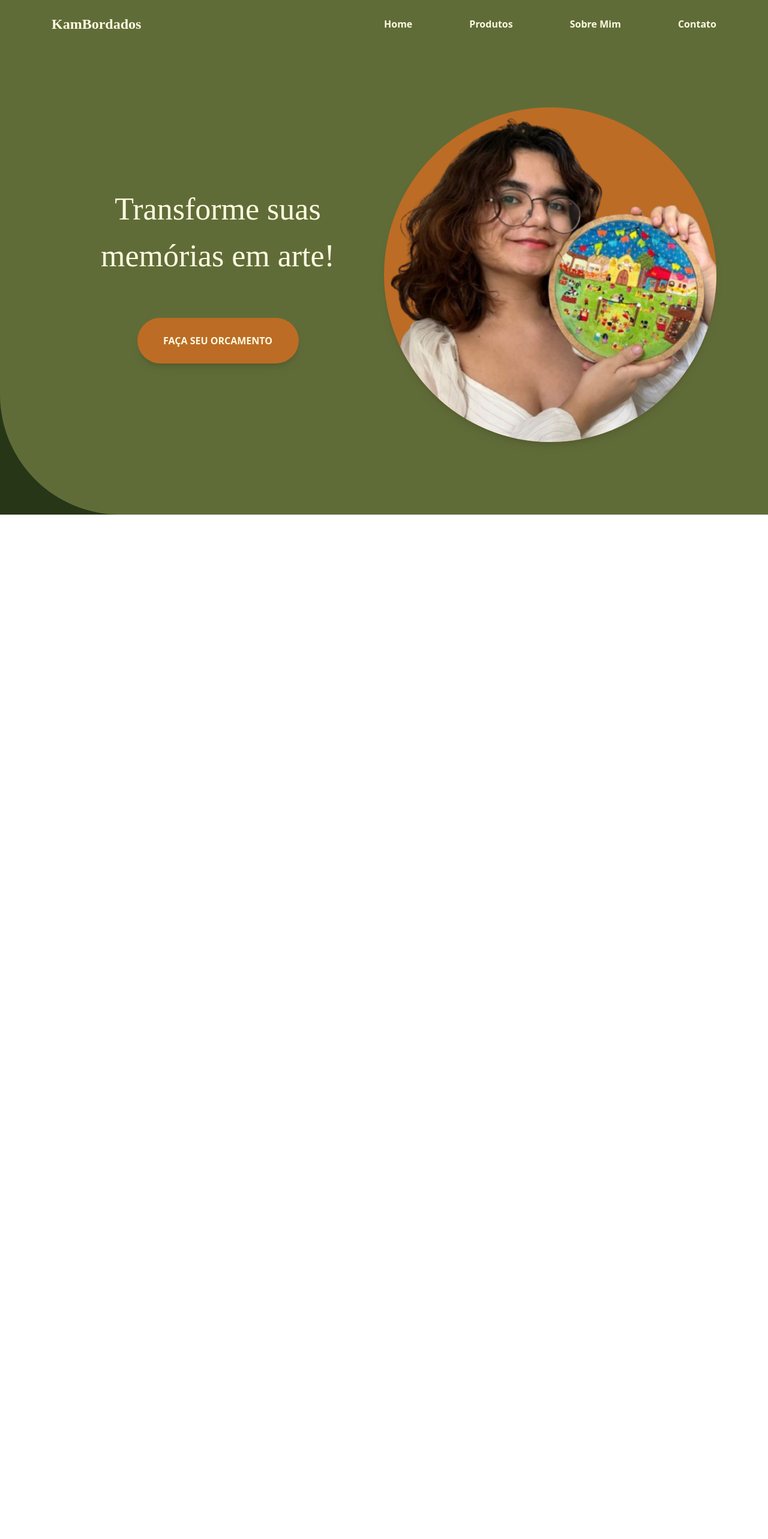
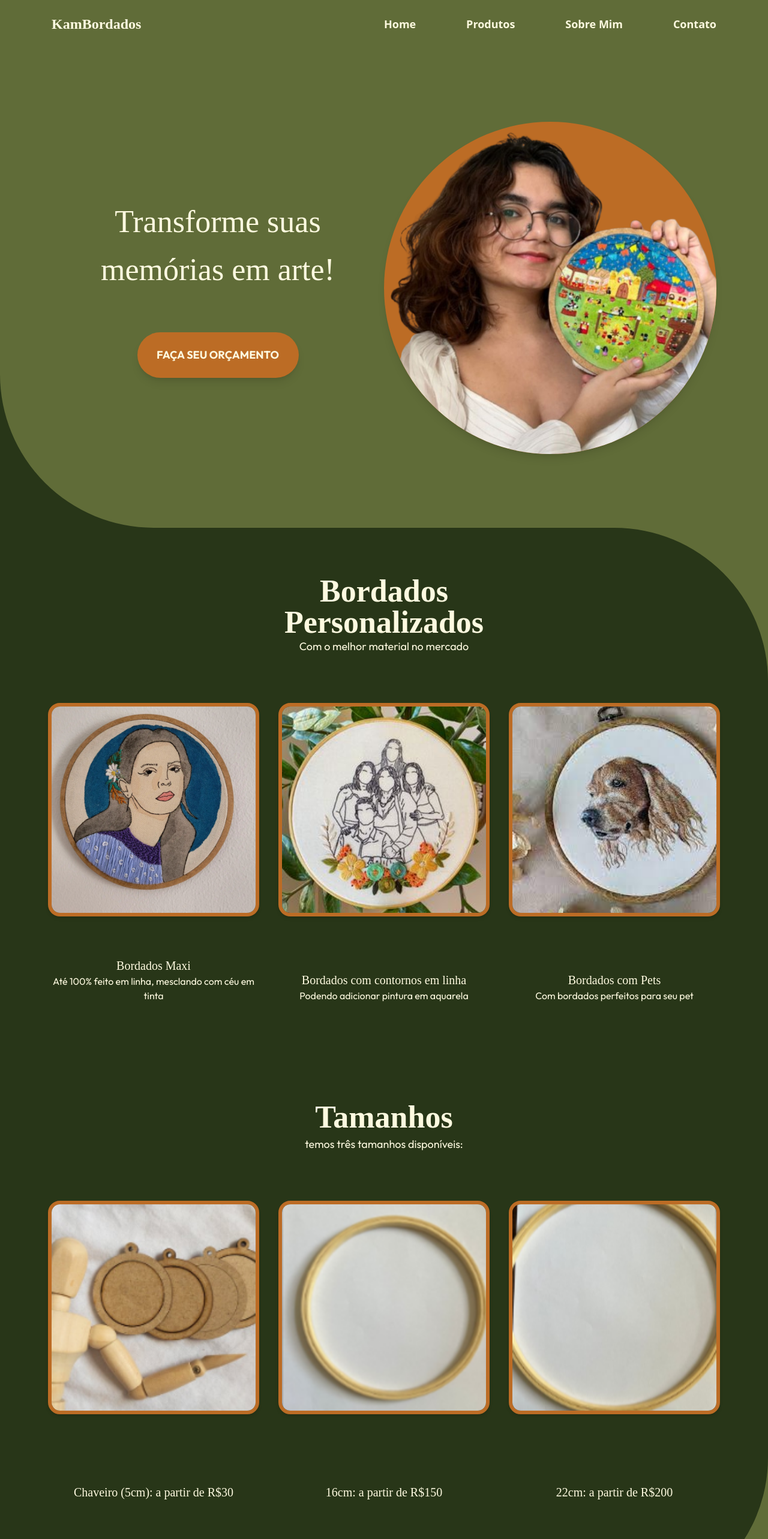
Before and after one commit to victor-feitosaa/kambordados, a React (Vite) app: page / in a window 1280 px wide. Shown: the top 2566 px of the page at 60% size. Before the commit the page ends 858 px from the top, so only its background shows below. Built offline with nearby package versions, Linux system fonts and the light colour scheme; a web font is replaced by a local one.

Commit message:
Adição de seções e melhorias na responsividade do layout

```diff
--- a/src/App.jsx
+++ b/src/App.jsx
@@ -1,14 +1,20 @@
 import React from 'react';
 import Header from './Componentes/Header';
 import HeroSec from './Componentes/HeroSec';
+import Produtos from './Componentes/Produtos';
+import Tamanhos from './Componentes/Tamanhos';
+import Sobre from './Componentes/Sobre';
 
 
 
 const App = () => {
   return (
-    <div className="App">
+    <div className="App ">
       <Header />
       <HeroSec />
+      <Produtos />
+      <Tamanhos />
+      <Sobre />
     </div>
   );
 };
--- /dev/null
+++ b/src/Componentes/Card/index.jsx
@@ -0,0 +1,22 @@
+import React from "react";
+
+export default function Card({ imageSrc, altText, title, description }) {
+  return (
+    <div className="flex flex-col items-center justify-between w-full  sm:w-[300px] md:w-[350px] lg:w-[400px] lg:h-[500px]">
+      {/* Imagem */}
+      <div className="relative w-full  lg:aspect-square">
+        <img
+          src={imageSrc}
+          alt={altText}
+          className="w-full h-[200px] lg:h-[356px] object-cover rounded-[20px] shadow-md border-[6px] border-[#bc6c25]"
+        />
+      </div>
+
+      {/* Conteúdo */}
+      <div className="mt-8 text-center">
+        <p className="text-lg lg:text-xl font-medium fonte-principal">{title}</p>
+        <p className="text-xs lg:text-base fonte-secundaria">{description}</p>
+      </div>
+    </div>
+  );
+}
--- a/src/Componentes/Header/index.jsx
+++ b/src/Componentes/Header/index.jsx
@@ -3,18 +3,18 @@ import React from 'react';
 
 export default function Header() {
     return (
-        <div className='px-[86px] pt-[22px] flex flex-row items-center bg-verde-claro bege'>
-            <div className="w-1/2 fonte-principal text-[24px] font-bold" >
+        <div className='px-[86px] py-[22px] flex flex-row items-center bg-verde-claro bege '>
+            <div className="w-full flex justify-center items-center lg:justify-start lg:w-1/2 fonte-principal text-[24px]  font-bold cursor-pointer " >
                 <p>KamBordados</p>
             </div>
 
-            <div className=' w-1/2'>
-                <ul className='flex flex-row justify-between font-semibold'>
+            <div className='lg:w-1/2'>
+                <ul className='hidden lg:visible lg:flex lg:flex-row lg:justify-between lg:font-semibold text-lg'>
 
-                    <li><a>Home</a></li>
-                    <li><a>Produtos</a></li>
-                    <li><a>Sobre Mim</a></li>
-                    <li><a>Contato</a></li>
+                    <li className='cursor-pointer'><a>Home</a></li>
+                    <li className='cursor-pointer'><a>Produtos</a></li>
+                    <li className='cursor-pointer'><a>Sobre Mim</a></li>
+                    <li className='cursor-pointer'><a>Contato</a></li>
 
                 </ul>
             </div>
--- a/src/Componentes/HeroSec/index.jsx
+++ b/src/Componentes/HeroSec/index.jsx
@@ -1,27 +1,33 @@
 import React from "react";
 
-export default function HeroSec(){
-    return(
-        <section className="h-[800px] relative">
-            <div className="h-full px-[86px] flex flex-row  bg-verde-claro bege">
-                <div className="w-1/2 flex flex-col justify-center items-center gap-[64px]">
-                    <h1 className="fonte-principal text-center text-[52px]">Transforme suas memórias em arte!</h1>
+export default function HeroSec() {
+    return (
+        <section className="h-[600px] lg:h-[800px] relative overflow-hidden">
+            <div className="h-full px-[86px] flex flex-row bg-verde-claro bege">
+
+                {/* Conteúdo principal */}
+                <div className="w-full lg:w-1/2 flex flex-col justify-center items-center gap-[64px] relative z-20">
+                    <h1 className="fonte-principal text-center text-4xl md:text-5xl lg:text-[52px] md:leading-20">Transforme suas memórias em arte!</h1>
                     <div>
-                        <button className="bg-laranja-escuro h-[76px] w-[269px] rounded-[42px] shadow-lg font-semibold">
-                            FAÇA SEU ORCAMENTO
+                        <button className="bg-laranja-escuro h-[76px] w-[200px] md:h-[76px] md:w-[269px] rounded-[42px] shadow-lg font-bold cursor-pointer fonte-secundaria text-xs lg:text-lg">
+                            FAÇA SEU ORÇAMENTO
                         </button>
                     </div>
                 </div>
 
-                <div className="w-1/2 flex justify-center items-center">
-                    <img src="src\assets\carolsemfundo.png" alt="Foto de Carol" className="bg-laranja-escuro w-[558px] h-[558px] rounded-[100%] shadow-lg relative z-20 " />
-
+                {/* Imagem (visível apenas em telas grandes) */}
+                <div className="hidden lg:w-1/2 lg:flex lg:justify-center lg:items-center lg:visible">
+                    <img
+                        src="src/assets/carolsemfundo.png"
+                        alt="Foto de Carol"
+                        className="bg-laranja-escuro w-full h-auto max-w-[558px] mx-auto rounded-[100%] shadow-lg relative z-20"
+                    />
                 </div>
 
-                <div className="absolute bottom-0 left-0 w-full h-50 bg-verde-escuro  "></div>
-
-                <div className="absolute bottom-0 left-0 w-full h-50 bg-verde-claro rounded-bl-[350px] "></div>
+                {/* Divs decorativas no canto inferior esquerdo */}
+                <div className="absolute bottom-0 left-0 w-1/2 h-64 bg-verde-escuro z-5"></div>
+                <div className="absolute bottom-0 left-0 w-1/2 h-64 bg-verde-claro rounded-bl-[350px] z-10"></div>
             </div>
         </section>
-    )
+    );
 }
--- a/src/Componentes/Produtos/index.jsx
+++ b/src/Componentes/Produtos/index.jsx
@@ -1,33 +1,45 @@
 import React from "react";
+import Card from "../Card";
 
 export default function Produtos() {
     return (
-        <section>
-            <div>
-                <h2>Bordados Personalizados</h2>
-                <p>com o melhor material no mercado</p>
+        <section className="min-h-screen px-8 md:px-20 flex flex-col justify-center items-center bg-verde-escuro bege fonte-secundaria relative overflow-hidden">
+
+            {/* Divs decorativas no topo direito */}
+            <div className="bg-verde-escuro w-1/2 h-64 absolute top-0 right-0 rounded-tr-[350px] z-10"></div>
+            <div className="bg-verde-claro w-1/2 h-64 absolute top-0 right-0  z-5"></div>
+
+            {/* Conteúdo principal */}
+            <div className="text-center py-20 z-20 relative">
+                <h2 className="text-3xl md:text-5xl lg:text-[52px] font-bold fonte-principal">Bordados <br/>Personalizados</h2>
+                <p className="text-lg">Com o melhor material no mercado</p>
             </div>
 
-            <div>
-                <div>
-                    <img src="" />
-                    <div>
-                        <p>Bordados Maxi</p>
-                        <p>Até 100% feito em linha, mesclando com céu em tinta</p>
-                    </div>
+            <div className="flex flex-col justify-center items-center lg:flex-row gap-8 w-full pb-20 max-w-6xl z-20 relative">
+                <Card
+                    imageSrc="src/assets/Captura20de20tela202023-10-28200.png"
+                    altText="Bordados Maxi"
+                    title="Bordados Maxi"
+                    description="Até 100% feito em linha, mesclando com céu em tinta"
+                />
+                <Card
+                    imageSrc="src/assets/fefe21388c2e91a7b79fa9a0577d7ab0.png"
+                    altText="Bordados com contornos"
+                    title="Bordados com contornos em linha"
+                    description="Podendo adicionar pintura em aquarela"
+                />
+                <Card
+                    imageSrc="src/assets/images.png"
+                    altText="Bordados com Pets"
+                    title="Bordados com Pets"
+                    description="Com bordados perfeitos para seu pet"
+                />
+            </div>
 
-                </div>
+            {/* Outras divs decorativas (se necessário) */}
+            {/* <div className="bg-verde-escuro w-1/2 h-64 absolute bottom-0 left-0 rounded-tr-[350px] z-10"></div>
+            <div className="bg-verde-claro w-1/2 h-64 absolute bottom-0 left-0 rounded-tr-[350px] z-5"></div> */}
 
-                <div>
-                    <img src="" />
-                    <p>Bordados com contornos em linha (podendo adicionar pintura em aquarela)</p>
-                </div>
-
-                <div>
-                    <img src="" />
-                    <p>Bordados com Pets</p>
-                </div>
-            </div>
         </section>
-    )
+    );
 }
--- /dev/null
+++ b/src/Componentes/Sobre/index.jsx
@@ -0,0 +1,40 @@
+import React from "react";
+
+export default function Sobre() {
+  return (
+    <section className="min-h-screen bg-verde-claro fonte-secundaria flex flex-col lg:flex-row relative overflow-hidden">
+      {/* Div decorativa superior */}
+      <div className="bg-verde-claro w-full h-[20vh] lg:h-[30vh] absolute top-0 rounded-tl-[350px] z-10"></div>
+      <div className="bg-verde-escuro w-full h-[20vh] lg:h-[30vh] absolute top-0 z-5"></div>
+
+      {/* Div decorativa inferior */}
+      <div className="bg-verde-claro w-full h-[20vh] lg:h-[30vh] absolute bottom-0 rounded-bl-[350px] z-10"></div>
+      <div className="bg-verde-escuro w-full h-[20vh] lg:h-[30vh] absolute bottom-0 z-5"></div>
+
+      {/* Conteúdo principal */}
+      <div className="flex flex-1 flex-col lg:flex-row items-center justify-center gap-10 px-6 lg:px-[86px] relative z-20">
+        {/* Imagem */}
+        <div className="w-full lg:w-1/2 flex justify-center">
+          <img
+            src="src/assets/carolsemfundo.png"
+            alt="Foto de Carol"
+            className="bg-laranja-escuro w-[70%] max-w-[558px] rounded-full shadow-lg"
+          />
+        </div>
+
+        {/* Texto */}
+        <div className="w-full lg:w-1/2 flex flex-col gap-6 text-center lg:text-left">
+          <h2 className="fonte-principal text-4xl lg:text-5xl">Sobre Mim</h2>
+          <div className="text-lg lg:text-2xl leading-relaxed">
+            <p>
+              Me chamo Caroline Bandeira, eu sou a artista responsável por eternizar momentos por meio de bordados afetivos. Bordo desde dezembro de 2020, e desde então já fiz 250 bordados.
+            </p>
+            <p>
+              Sou Acreana, apaixonada pela cultura do Norte, e graduanda em Pedagogia na Ufac, com uma grande paixão pela educação. Como artista estou sempre em busca de evolução para entregar trabalhos de ótima qualidade.
+            </p>
+          </div>
+        </div>
+      </div>
+    </section>
+  );
+}
--- /dev/null
+++ b/src/Componentes/Tamanhos/index.jsx
@@ -0,0 +1,59 @@
+import React from "react";
+import Card from "../Card";
+
+export default function Tamanhos() {
+    return (
+        <section className="min-h-screen px-8 lg:px-20 flex flex-col justify-center items-center bg-verde-escuro bege fonte-secundaria relative overflow-hidden">
+
+
+            {/* <div className="bg-verde-escuro w-full h-55 absolute top-342 rounded-br-[350px] z-10"></div>
+
+<div className="bg-verde-claro w-full h-55 absolute top-342 z-5"></div> */}
+
+
+
+
+            <div className="text-center py-20 z-20">
+                <h2 className="text-3xl lg:text-[52px] font-bold fonte-principal ">Tamanhos</h2>
+                <p className="text-lg ">temos três tamanhos disponíveis:</p>
+            </div>
+
+            <div className="flex flex-col items-center justify-center lg:flex-row gap-8 w-full pb-20 max-w-6xl z-20">
+                <Card
+                    imageSrc="src\assets\Kambordados-01-23-2025_07_07_PM.png"
+                    altText="chaveiro"
+                    title="Chaveiro (5cm): a partir de R$30"
+                    description=""
+                />
+                <Card
+                    imageSrc="src/assets/Kambordados2.png"
+                    altText="Tamanho médio"
+                    title="16cm: a partir de R$150"
+                    description=""
+                />
+                <Card
+                    imageSrc="src/assets/Kambordados3.png"
+                    altText="Tamanho grande"
+                    title="22cm: a partir de R$200"
+                    description=""
+                />
+
+
+            </div>
+
+            <div className="pb-20 z-20">
+                <h4>*Valores podem variar dependendo da complexidade e material usados.</h4>
+            </div>
+
+
+            <div className="bg-verde-escuro w-1/2 h-64 absolute bottom-0 right-0 rounded-br-[350px] z-10"></div>
+
+            <div className="bg-verde-claro w-1/2 h-64 absolute bottom-0 right-0 z-5"></div>
+
+            <div className="bg-verde-escuro w-1/2 h-64 absolute top-600 rounded-bl-[350px] z-10"></div>
+
+            <div className="bg-verde-claro w-1/2 h-64 absolute top-600 z-5"></div>
+
+        </section>
+    );
+}
```
